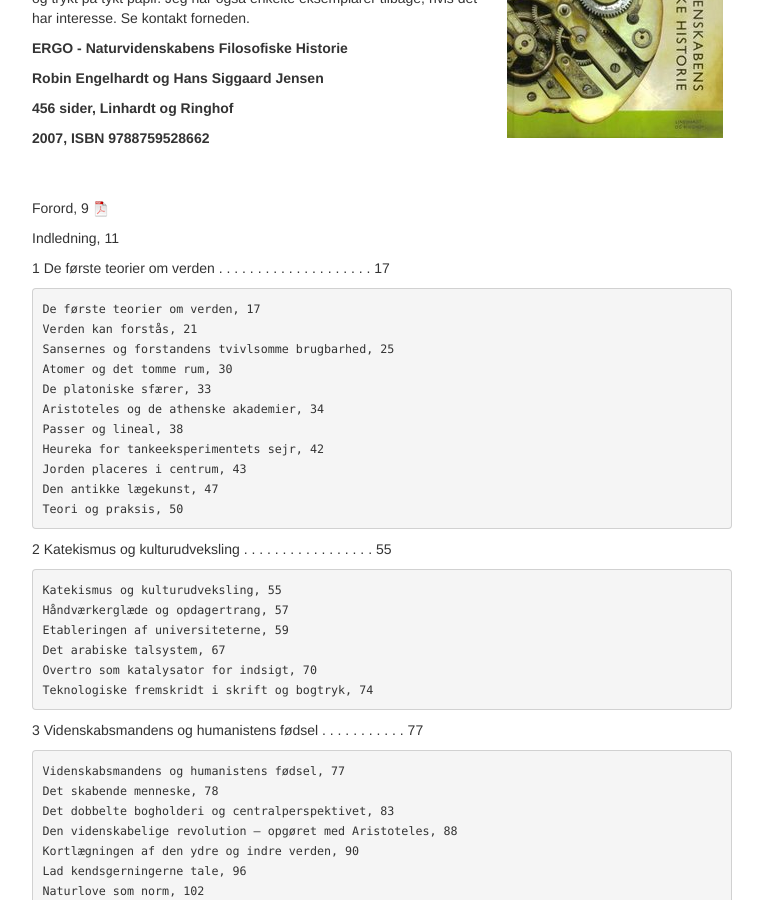
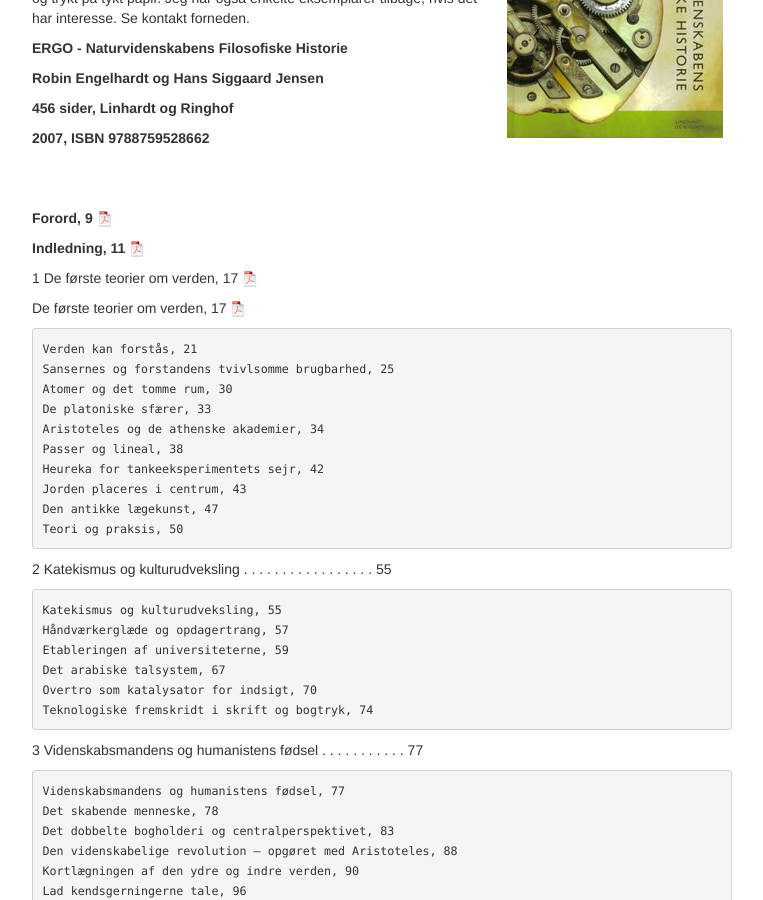
Before and after one commit to gavstrik/ergo, a Jekyll site: the page built from index.md, in a window 1280 px wide and 900 px high, scrolled down 454 px. Shown: the whole window, without its empty margins (258-1021 px from the left). Built offline with Jekyll 4.4.1, drawn with Linux system fonts in a browser that asks for light colours.

```diff
--- a/index.md
+++ b/index.md
@@ -23,15 +23,23 @@ Den rigtige, fysiske bog kan stadig købes hos forskellige boghandlere. Det er e
 </div>
 
 <br><br>
+
+<span style="font-weight:bold">
 Forord, 9
-<a href="{{ BASE_PATH }}/assets/ergoonline/009-009 Forord.pdf"><img src="{{ BASE_PATH }}/assets/icons16/pdf-icon.png" alt="pdf" /></a>
+<a href="https://gavstrik.github.io/ergo/assets/ergoonline/009-009 Forord.pdf"><img src="https://gavstrik.github.io/ergo/assets/icons16/pdf-icon.png" alt="pdf" /></a>
+</span>
 
+<span style="font-weight:bold">
 Indledning, 11
+<a href="{{ BASE_PATH }}/assets/ergoonline/011-013 Indledning.pdf"><img src="{{ BASE_PATH }}/assets/icons16/pdf-icon.png" alt="pdf" /></a>
+</span>
 
+  1 De første teorier om verden, 17
+  <a href="{{ BASE_PATH }}/assets/ergoonline/017-053 Kapitel 1.pdf"><img src="{{ BASE_PATH }}/assets/icons16/pdf-icon.png" alt="pdf" /></a>
 
-1   De første teorier om verden .  .  .  .  .  .  .  .  .  .  .  .  .  .  .  .  .  .  .  .  17
+De første teorier om verden, 17
+<a href="{{ BASE_PATH }}/assets/ergoonline/017-021 De foerste teorier om verden.pdf"><img src="{{ BASE_PATH }}/assets/icons16/pdf-icon.png" alt="pdf" /></a>
 
-    De første teorier om verden, 17
     Verden kan forstås, 21
     Sansernes og forstandens tvivlsomme brugbarhed, 25
     Atomer og det tomme rum, 30
```
